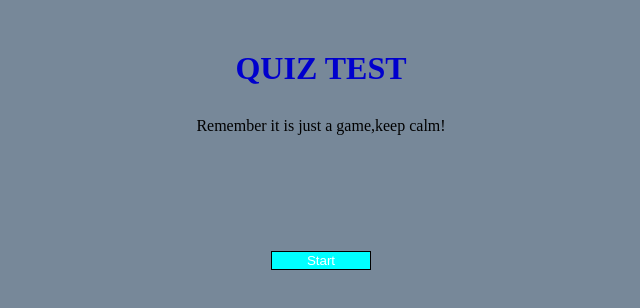
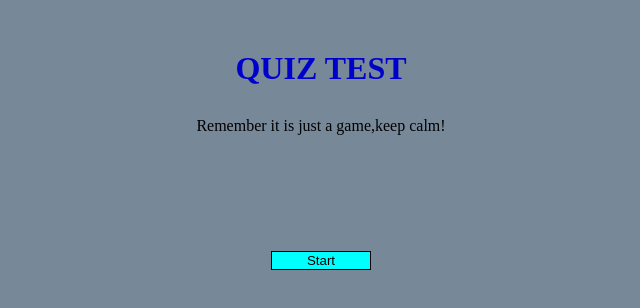
Before and after one commit to Georgekinyanjui1/project3, a plain HTML site: page index.html in a window 1280 px wide. In both pictures the pointer is over the button "Start". Shown: the full height of the page, 319-959 px from the left. Drawn offline with Linux system fonts and the light colour scheme.

Commit message:
added an hovering aspect in class hd2

```diff
--- a/index.css
+++ b/index.css
@@ -19,3 +19,6 @@ body>div>.para1{
     color: white;
 
 }
+.hd2:hover{
+    color: black ;
+}
```
